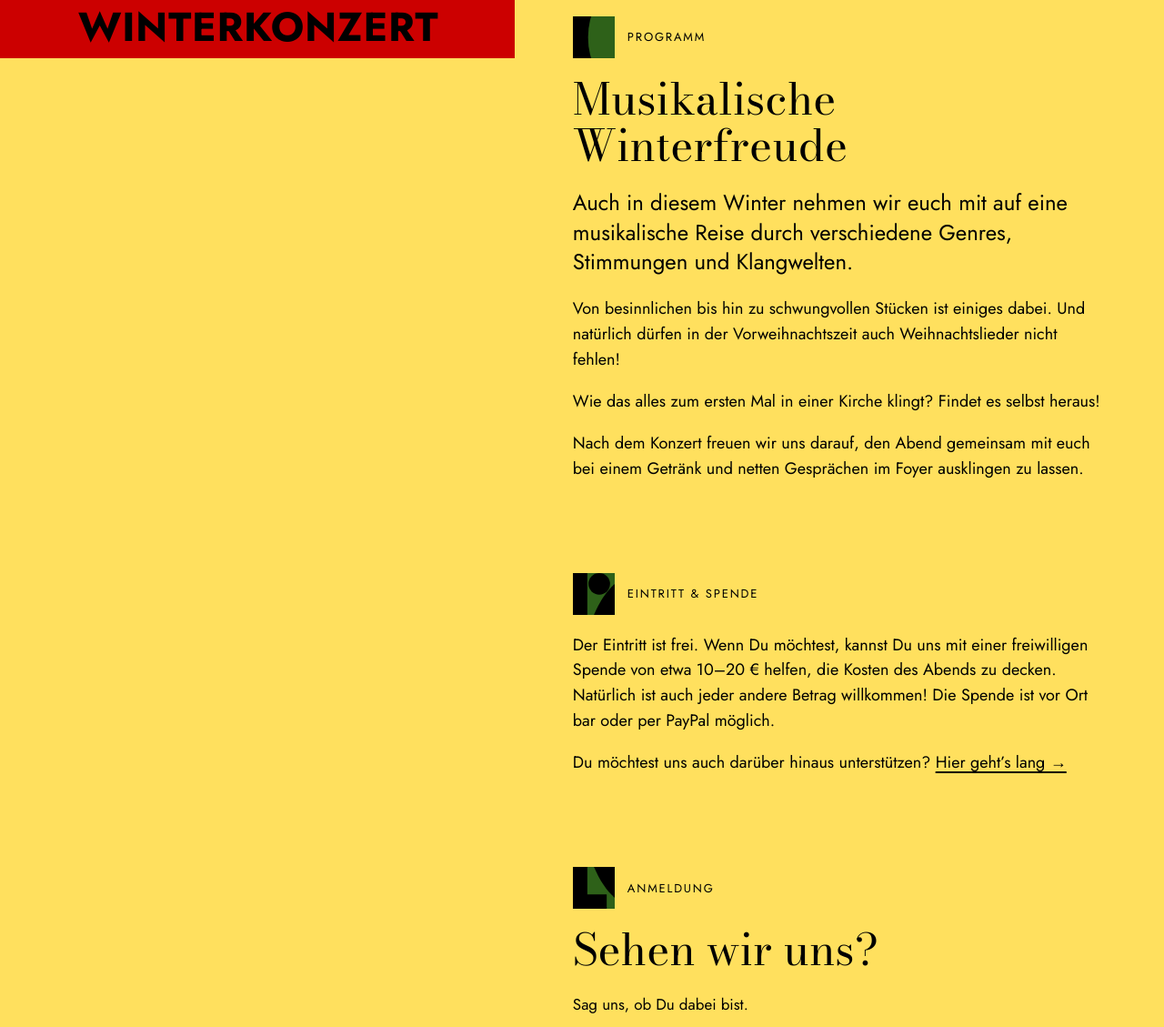
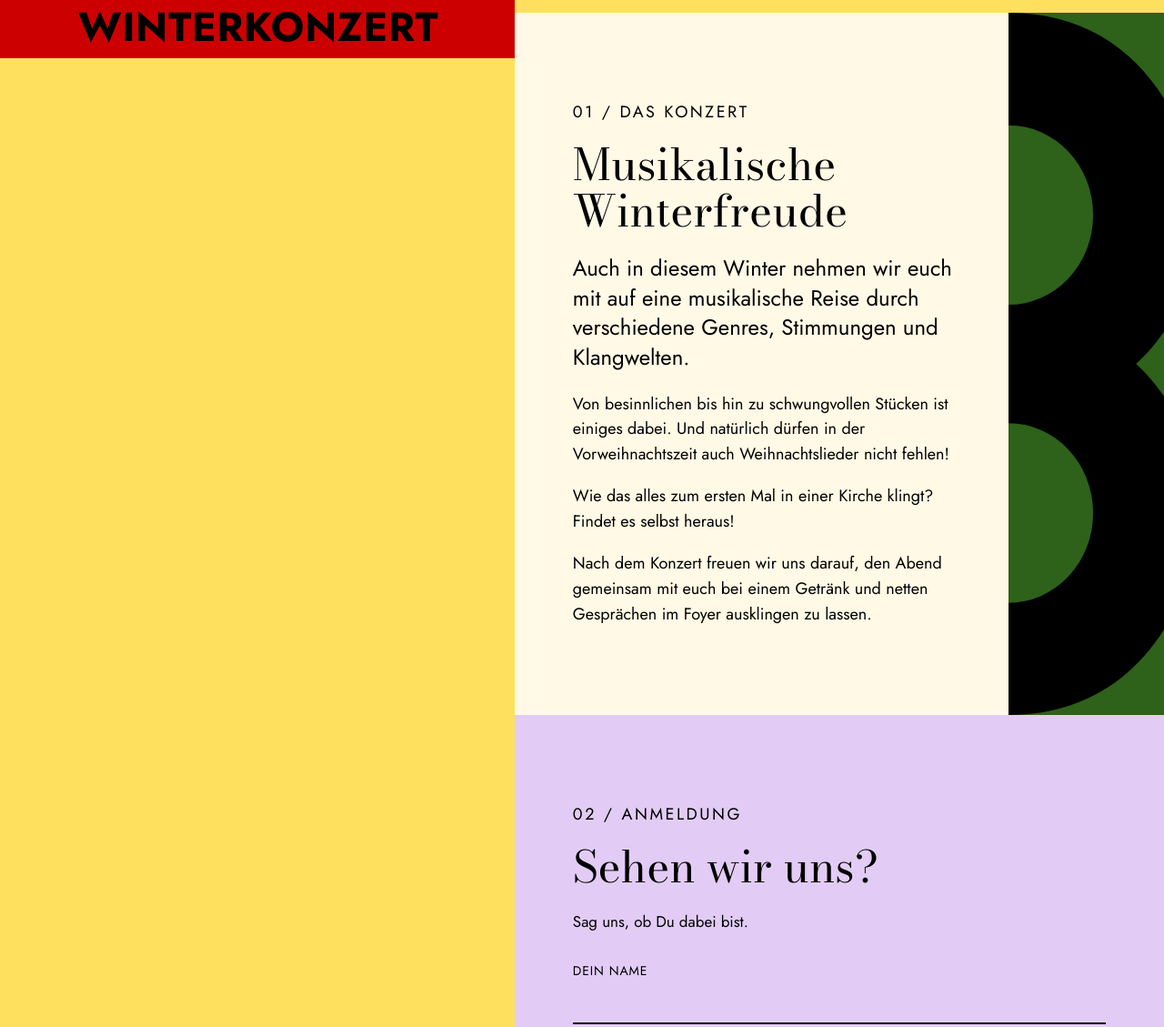
Before and after one commit to berliner-luftchor/berliner-luftchor.github.io, a plain HTML site: page vorschau.html in a window 1280 px wide. Shown: the part 772-1901 px from the top of the page at 91% size. Drawn offline with Linux system fonts and the light colour scheme.

Commit message:
Vorschau: farbige Abschnitte

```diff
--- a/vorschau.html
+++ b/vorschau.html
@@ -113,22 +113,41 @@
   /* Magazin-Layout */
   html{scroll-behavior:smooth}
   @media (prefers-reduced-motion:reduce){html{scroll-behavior:auto}}
-  .inner{--gap:clamp(80px,10vw,100px);--measure:33em}
+  .inner,.band-in{--measure:33em}
+  .head{flex:none;padding-bottom:clamp(72px,9vw,96px)}
   .facts{margin-bottom:clamp(28px,4vw,40px)}
   .cta{display:inline-flex;align-items:center;gap:.7em;background:var(--black);color:var(--cream);text-decoration:none;text-transform:uppercase;letter-spacing:.06em;font-weight:500;font-size:clamp(17px,2vw,19px);padding:17px 28px;margin-bottom:22px}
   .cta:hover,.cta:focus-visible{background:var(--red)}
   .cta svg{width:.8em;height:.8em}
-  .inner > .cal{margin:0}
-  .sec{margin-top:var(--gap)}
-  .kicker{display:flex;align-items:center;gap:14px;font-size:13px;text-transform:uppercase;letter-spacing:.14em;margin-bottom:20px}
-  .motif{width:46px;height:46px;flex:none;display:block}
-  .sec h2,.rsvp h2{font-family:'Bodoni Text',var(--serif);font-weight:400;text-transform:none;font-size:clamp(34px,5.2vw,48px);line-height:1.06;letter-spacing:0;margin-bottom:22px}
-  .sec p{font-size:clamp(16px,1.9vw,18px);line-height:1.55;max-width:var(--measure);margin-bottom:1em}
-  .sec p:last-child{margin-bottom:0}
-  .sec p.lead{font-size:clamp(20px,2.5vw,24px);line-height:1.35;margin-bottom:.9em}
-  .sec .more{font-size:clamp(16px,1.9vw,18px);line-height:1.55;margin:0}
-  .rsvp{border-top:0;padding-top:0;margin-top:var(--gap);scroll-margin-top:24px}
-  .rsvp .lede{margin-bottom:30px}
+  .head > .cal{margin:0}
+  .band{position:relative}
+  .b-cream{background:var(--cream)} .b-lilac{background:var(--lilac)} .b-blue{background:var(--blue)}
+  .band-in{padding:clamp(72px,9vw,96px) clamp(22px,7vw,64px);max-width:720px;width:100%;margin:0 auto}
+  .kicker{font-size:13px;text-transform:uppercase;letter-spacing:.14em;margin-bottom:18px}
+  .band h2{font-family:'Bodoni Text',var(--serif);font-weight:400;text-transform:none;font-size:clamp(34px,5.2vw,48px);line-height:1.06;letter-spacing:0;margin-bottom:22px}
+  .band p{font-size:clamp(16px,1.9vw,18px);line-height:1.55;max-width:var(--measure);margin-bottom:1em}
+  .band p:last-child{margin-bottom:0}
+  .band p.lead{font-size:clamp(20px,2.5vw,24px);line-height:1.35;margin-bottom:.9em}
+  .band .more{font-size:clamp(16px,1.9vw,18px);margin:0}
+  .rsvp{border-top:0;scroll-margin-top:0}
+  .band .lede{font-size:17px;margin-bottom:30px}
+  .band .consent span,.band .done p{font-size:inherit}
+  .band .msg{font-size:16px}
+  .art{height:150px;overflow:hidden;background:var(--green)}
+  .art svg{display:block;width:100%;height:100%}
+  .art-v{display:none!important}
+  .has-art .art{order:-1}
+  .has-art{display:flex;flex-direction:column}
+  .has-art > *{min-width:0}
+  @media (min-width:640px){
+    .has-art{display:grid;grid-template-columns:1fr clamp(120px,24%,220px)}
+    .has-art .art{order:0;height:auto}
+    .art-h{display:none!important} .art-v{display:block!important}
+    .has-art .band-in{margin:0;max-width:none;padding-right:clamp(28px,5vw,56px)}
+  }
+  .foot-big{container-type:inline-size;height:auto;padding:clamp(40px,6vw,64px) clamp(22px,5vw,48px) 22px;color:var(--cream)}
+  .wordmark{font-family:'Bodoni Text',var(--serif);text-transform:uppercase;font-size:min(64px,7.8cqw);line-height:1;letter-spacing:.02em;text-align:center;margin-bottom:clamp(28px,4vw,40px);white-space:nowrap}
+  .foot-big .foot{display:flex;justify-content:center;gap:28px;font-size:15px;letter-spacing:.04em}
   .preview-bar{background:var(--black);color:var(--cream);text-align:center;font-size:14px;letter-spacing:.06em;text-transform:uppercase;padding:8px}
 
   /* Desktop: poster sticky left, info right (like the landscape card) */
@@ -195,7 +214,7 @@
 
   <main class="content">
     <div class="band-green top"></div>
-    <div class="inner">
+    <header class="inner head">
       <h1>Winterkonzert<br>Berliner Luftchor</h1>
 
       <div class="facts">
@@ -205,22 +224,23 @@
       </div>
       <a class="cta" href="#rsvp">Jetzt anmelden <svg viewBox="0 0 12 12" aria-hidden="true"><path d="M6 1v9M2 6.5l4 4 4-4" fill="none" stroke="currentColor" stroke-width="1.8"/></svg></a>
       <p class="cal"><span>In den Kalender:</span><a href="winterkonzert.ics">Apple &amp; Outlook</a><a href="https://calendar.google.com/calendar/render?action=TEMPLATE&amp;text=Winterkonzert%20Berliner%20Luftchor&amp;dates=20261217T190000Z%2F20261217T210000Z&amp;details=Einlass%2019%3A30%20Uhr%2C%20Beginn%2020%20Uhr.%0ADer%20Eintritt%20ist%20frei.%20Wenn%20Du%20m%C3%B6chtest%2C%20kannst%20Du%20uns%20mit%20einer%20freiwilligen%20Spende%20von%20etwa%2010%E2%80%9320%20%E2%82%AC%20helfen%2C%20die%20Kosten%20des%20Abends%20zu%20decken.%20Nat%C3%BCrlich%20ist%20auch%20jeder%20andere%20Betrag%20willkommen%21%20Die%20Spende%20ist%20vor%20Ort%20bar%20oder%20per%20PayPal%20m%C3%B6glich.%0Ahttps%3A%2F%2Fberliner-luftchor.de%2F&amp;location=Emmaus-Kirche%2C%20Lausitzer%20Platz%208A%2C%2010997%20Berlin&amp;ctz=Europe%2FBerlin" target="_blank" rel="noopener">Google</a></p>
-      <section class="sec" aria-labelledby="program-h">
-        <div class="kicker"><svg class="motif" viewBox="745 758 400 400" aria-hidden="true"><use href="#blc"/></svg>Programm</div>
+    </header>
+
+    <section class="band b-cream has-art" aria-labelledby="program-h">
+      <div class="band-in">
+        <p class="kicker">01 / Das Konzert</p>
         <h2 id="program-h">Musikalische Winterfreude</h2>
         <p class="lead">Auch in diesem Winter nehmen wir euch mit auf eine musikalische Reise durch verschiedene Genres, Stimmungen und Klangwelten.</p>
         <p>Von besinnlichen bis hin zu schwungvollen Stücken ist einiges dabei. Und natürlich dürfen in der Vorweihnachtszeit auch Weihnachtslieder nicht fehlen!</p>
         <p>Wie das alles zum ersten Mal in einer Kirche klingt? Findet es selbst heraus!</p>
         <p>Nach dem Konzert freuen wir uns darauf, den Abend gemeinsam mit euch bei einem Getränk und netten Gesprächen im Foyer ausklingen zu lassen.</p>
-      </section>
-      <section class="sec" aria-label="Eintritt und Spende">
-        <div class="kicker"><svg class="motif" viewBox="480 0 400 400" aria-hidden="true"><use href="#blc"/></svg>Eintritt &amp; Spende</div>
-        <p>Der Eintritt ist frei. Wenn Du möchtest, kannst Du uns mit einer freiwilligen Spende von etwa <span style="white-space:nowrap">10–20&nbsp;€</span> helfen, die Kosten des Abends zu decken. Natürlich ist auch jeder andere Betrag willkommen! Die Spende ist vor Ort bar oder per PayPal möglich.</p>
-        <p class="more">Du möchtest uns auch darüber hinaus unterstützen? <a href="unterstuetzen">Hier geht’s lang →</a></p>
-      </section>
+      </div>
+      <div class="art" aria-hidden="true"><svg class="art-h" viewBox="0 360 1145 440" preserveAspectRatio="xMidYMid slice"><use href="#blc"/></svg><svg class="art-v" viewBox="0 0 480 1916" preserveAspectRatio="xMinYMid slice"><use href="#blc"/></svg></div>
+    </section>
 
-      <section class="rsvp" id="rsvp" aria-labelledby="rsvp-h">
-        <div class="kicker"><svg class="motif" viewBox="480 1516 400 400" aria-hidden="true"><use href="#blc"/></svg>Anmeldung</div>
+    <section class="band b-lilac" id="rsvp" aria-labelledby="rsvp-h">
+      <div class="band-in rsvp">
+        <p class="kicker">02 / Anmeldung</p>
         <h2 id="rsvp-h">Sehen wir uns?</h2>
         <p class="lede">Sag uns, ob Du dabei bist.</p>
 
@@ -265,10 +285,22 @@
           <p class="cal hidden" id="doneCal"><span>In den Kalender:</span><a href="winterkonzert.ics">Apple &amp; Outlook</a><a href="https://calendar.google.com/calendar/render?action=TEMPLATE&amp;text=Winterkonzert%20Berliner%20Luftchor&amp;dates=20261217T190000Z%2F20261217T210000Z&amp;details=Einlass%2019%3A30%20Uhr%2C%20Beginn%2020%20Uhr.%0ADer%20Eintritt%20ist%20frei.%20Wenn%20Du%20m%C3%B6chtest%2C%20kannst%20Du%20uns%20mit%20einer%20freiwilligen%20Spende%20von%20etwa%2010%E2%80%9320%20%E2%82%AC%20helfen%2C%20die%20Kosten%20des%20Abends%20zu%20decken.%20Nat%C3%BCrlich%20ist%20auch%20jeder%20andere%20Betrag%20willkommen%21%20Die%20Spende%20ist%20vor%20Ort%20bar%20oder%20per%20PayPal%20m%C3%B6glich.%0Ahttps%3A%2F%2Fberliner-luftchor.de%2F&amp;location=Emmaus-Kirche%2C%20Lausitzer%20Platz%208A%2C%2010997%20Berlin&amp;ctz=Europe%2FBerlin" target="_blank" rel="noopener">Google</a></p>
           <button type="button" class="link-btn" id="edit">Neue Antwort senden</button>
         </div>
-      </section>
+      </div>
+    </section>
 
-    </div>
-    <footer class="band-green foot"><a href="unterstuetzen">Unterstützen</a><a href="impressum">Impressum</a><a href="datenschutz">Datenschutz</a></footer>
+    <section class="band b-blue" aria-labelledby="support-h">
+      <div class="band-in">
+        <p class="kicker">03 / Unterstützung</p>
+        <h2 id="support-h">Der Eintritt ist frei.</h2>
+        <p>Wenn Du möchtest, kannst Du uns mit einer freiwilligen Spende von etwa <span style="white-space:nowrap">10–20&nbsp;€</span> helfen, die Kosten des Abends zu decken. Natürlich ist auch jeder andere Betrag willkommen! Die Spende ist vor Ort bar oder per PayPal möglich.</p>
+        <p class="more">Du möchtest uns auch darüber hinaus unterstützen? <a href="unterstuetzen">Hier geht’s lang →</a></p>
+      </div>
+    </section>
+
+    <footer class="band-green foot-big">
+      <p class="wordmark" aria-hidden="true">Berliner Luftchor</p>
+      <nav class="foot"><a href="unterstuetzen">Unterstützen</a><a href="impressum">Impressum</a><a href="datenschutz">Datenschutz</a></nav>
+    </footer>
   </main>
 </div>
 
```
